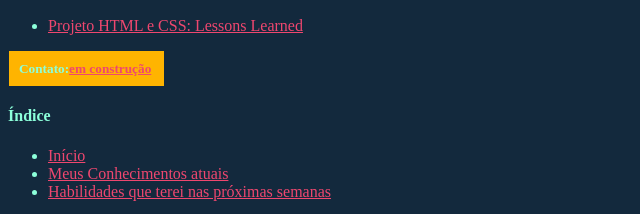
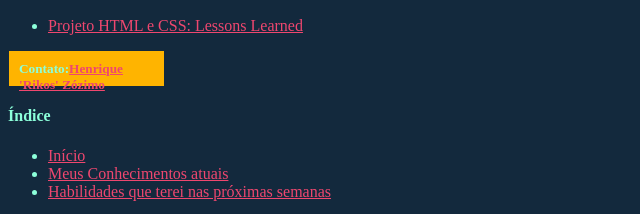
Before and after one commit to hzozimo/hzozimo.github.io, a plain HTML site: page index.html in a window 1280 px wide. Shown: the part 1177-1391 px from the top of the page, 0-640 px from the left. Drawn offline with Linux system fonts and the light colour scheme; a web font is replaced by a local one.

Commit message:
colocado link de contato

```diff
--- a/index.html
+++ b/index.html
@@ -53,7 +53,7 @@
         </ul>
     </aside>
 <div class="contact">
-    <h5 class="contato" id="contato1">Contato:<a href="">em construção</a></h5>
+    <h5 class="contato" id="contato1">Contato:<a href="https://www.linkedin.com/in/hzozimo/">Henrique 'Rikos' Zózimo</a></h5>
 </div>
 <h4 class=indice>Índice</h5>
 <ul>
```
